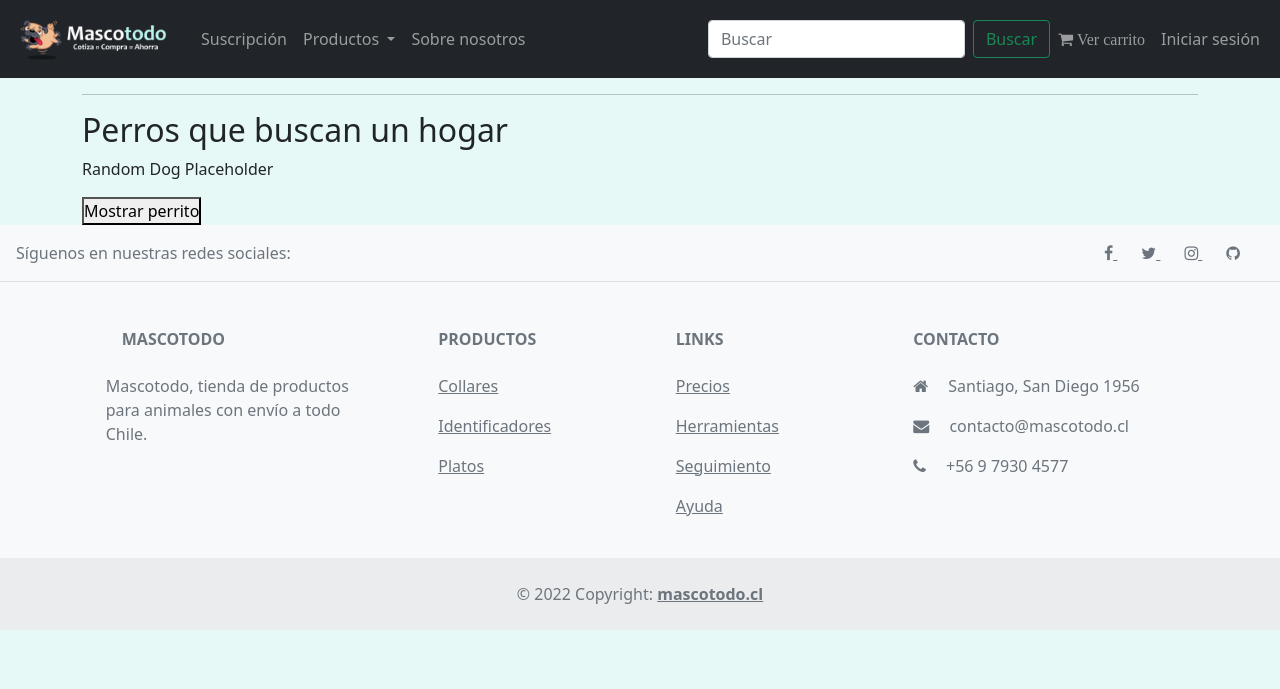
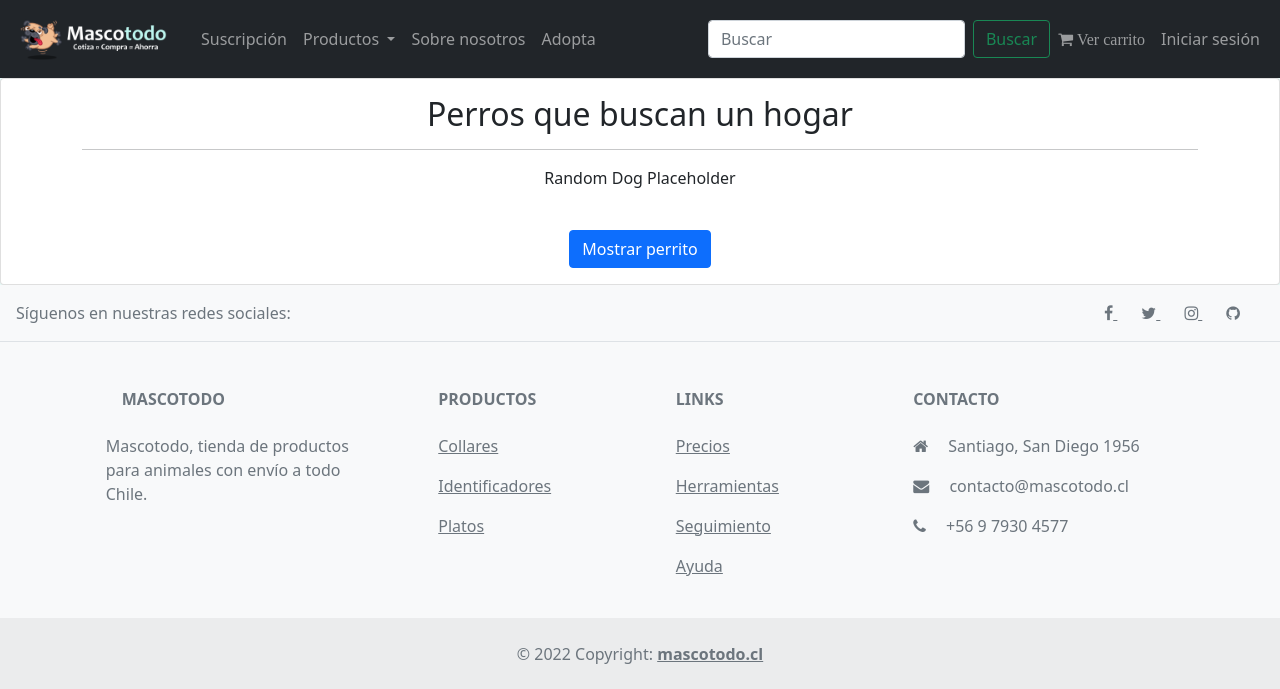
Before and after one commit to aeTymos/Proyecto-web, a Django app: page /adopta/ in a window 1280 px wide. Shown: the top 689 px of the page. Run offline with Django 4.2, Linux system fonts and the light colour scheme; some libraries are stand-ins or nearby versions.

Commit message:
correcciones de diseño a la API

```diff
--- a/proyectoWeb/miapp/static/css/styles.css
+++ b/proyectoWeb/miapp/static/css/styles.css
@@ -2,6 +2,11 @@ body{
 	background-color: #e7f9f6;
 	min-height: 100vh;
 	border: #1f2937;
+}
+
+.card {
+    padding-left: 1.5rem;
+    padding-right: 1.5rem;
 }
 
 *{ /*Para evitar que las dimensiones se alteren al cargar bordes, rellenos etc..*/
--- a/proyectoWeb/miapp/templates/app/about.html
+++ b/proyectoWeb/miapp/templates/app/about.html
@@ -11,6 +11,7 @@
 {% load crispy_forms_tags %}
   <div class="container">
     <div class="wrap">
+      <br>
       <h1>¿Quienes somos?</h1>
       <br>
       <h4>Somos un grupo de amigas que comenzó a realizar ventas de productos para mascotas a traves de redes sociales, nuestro emprendimiento formaba parte de una iniciativa la cual consistia
@@ -40,7 +41,7 @@
                 {{ form | crispy }}
                 <br>
                 <hr>
-                <div class="d-flex justify-content-cen">
+                <div class="d-flex justify-content-center">
                   <input type="reset" value="Cancelar" class="btn btn-secondary">
                   &nbsp;
                   <button type="submit" class="btn btn-primary">Enviar</button>
--- a/proyectoWeb/miapp/templates/app/adopta.html
+++ b/proyectoWeb/miapp/templates/app/adopta.html
@@ -6,17 +6,23 @@
 {% endblock %}
 
 {% block contenido %}
-</div>
-<div class="container col-12">
+<div class="card">
+  <div class="card-body">
+    <div class="container col-12 col-6-md col-3-ms">
+        <h2 style="text-align: center;">Perros que buscan un hogar</h2>
         <hr>
-       <h2>Perros que buscan un hogar</h2>
-                <div class="results">
-                  <div id="dog_result" class="result">
+          <div class="d-flex justify-content-center">
+            <div style="max-height: 1024; max-width: 640;">
+              <div id="dog_result">
                 <p>Random Dog Placeholder</p>
               </div>
             </div>
-               <div class="buttons">
-                <button id="dog_btn">Mostrar perrito</button>
+          </div>
+          <br>
+        <div class="d-flex justify-content-center">
+          <button class="btn btn-primary" id="dog_btn">Mostrar perrito</button>
+        </div>
+      </div>
     </div>
   </div>
 </div>
--- a/proyectoWeb/miapp/templates/app/base.html
+++ b/proyectoWeb/miapp/templates/app/base.html
@@ -57,6 +57,9 @@
                 {% endif %}
               </ul>
             {% endif %}
+            <li class="nav-item">
+              <a class="nav-link" href="{% url 'adopta' %}">Adopta</a>
+            </li>
           </ul>
           <form class="d-flex">
             <input class="form-control me-2" type="search" placeholder="Buscar" aria-label="Search">
@@ -99,7 +102,7 @@
     <script src="//cdn.jsdelivr.net/npm/sweetalert2@11"></script>
     {% if messages %}
       {% for m in messages %}
-        {<script>
+        <script>
             Swal.fire({
               'title': 'Felicitaciones',
               'text': '{{m}}',
@@ -111,6 +114,7 @@
 
     {% block js %}
     {% endblock %}
+
   </body>
   <footer class="text-center text-lg-start bg-light text-muted">
     <section class="d-flex justify-content-center justify-content-lg-between p-3 border-bottom">
```
Lines whose indentation alone changed are shown as unchanged.
